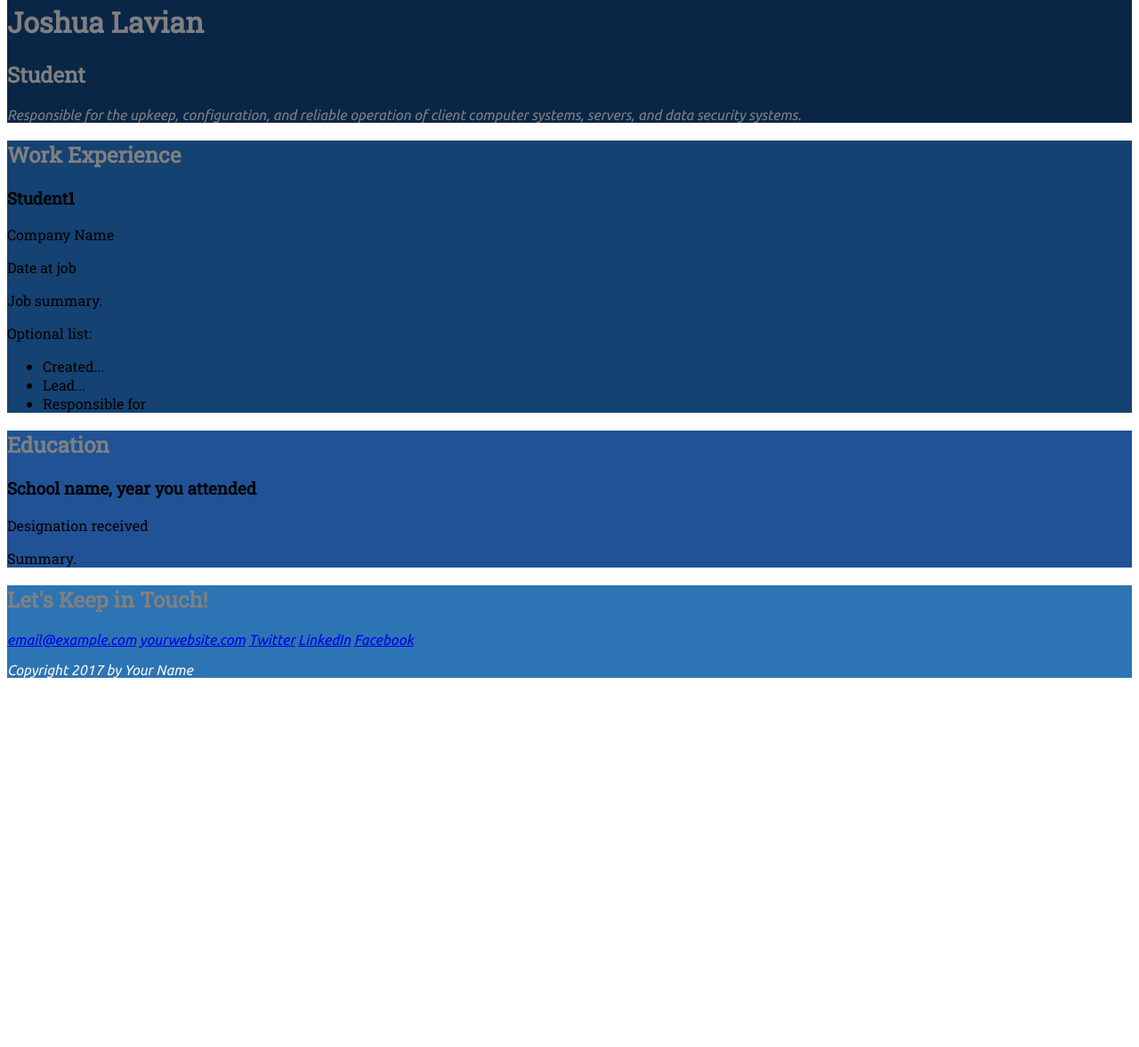
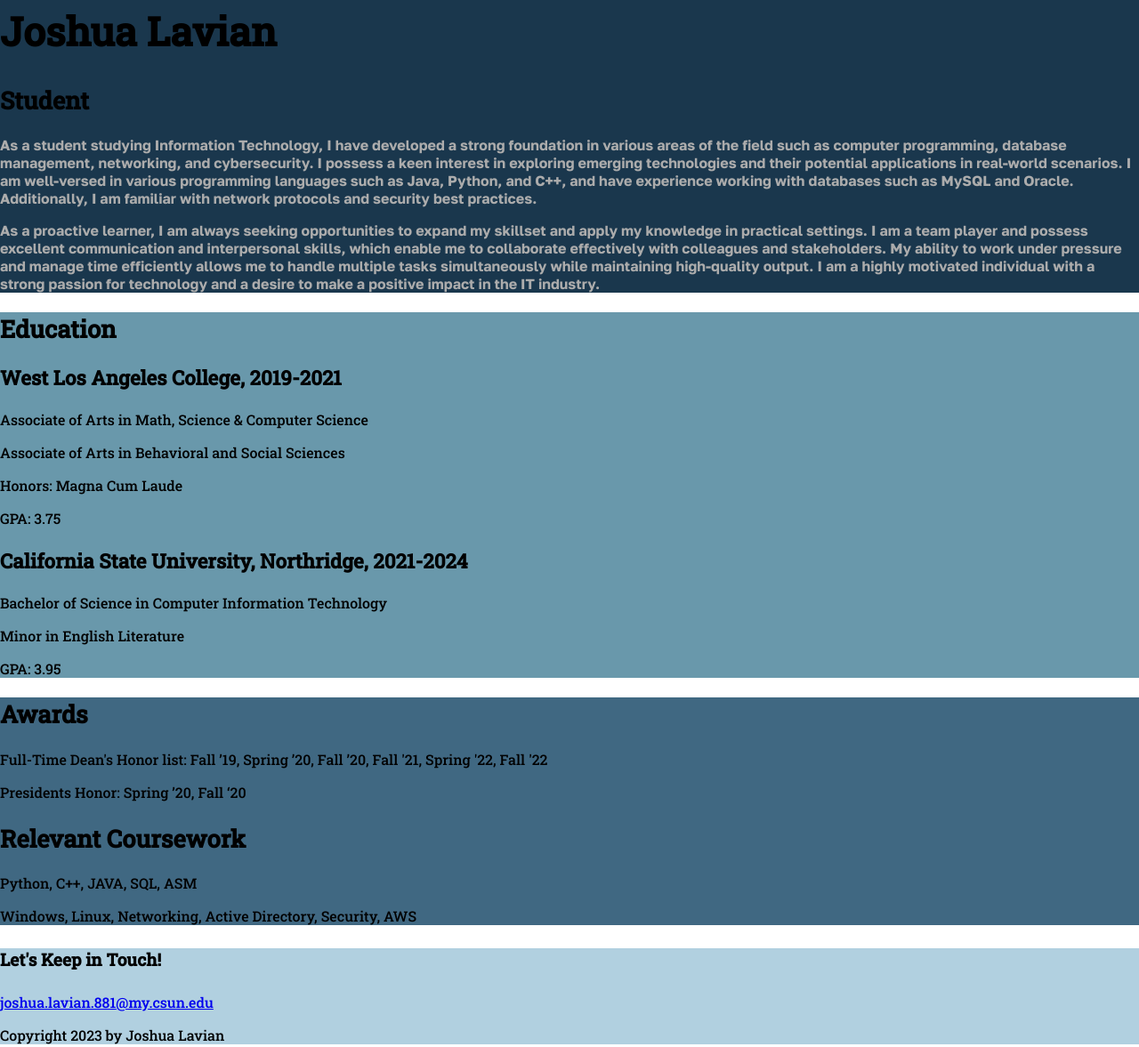
Before and after one commit to JL7L/cit-384-jl-hw6, a plain HTML site: page index.html in a window 1280 px wide. Shown: the part 329-1506 px from the top of the page at 89% size. Before the commit the page ends 1107 px from the top, so only its background shows below. Drawn offline with Linux system fonts and the light colour scheme.

Commit message:
finished hw6

```diff
--- a/css/styles.css
+++ b/css/styles.css
@@ -1,49 +1,69 @@
-/* https://colorhunt.co/palette/0a26471442722052952c74b3
-#0A2647
-#144272
-#205295
-#2C74B3
+/* https://colorhunt.co/palette/1a374d4068826998abb1d0e0
+#1A374D
+#406882
+#6998AB
+#B1D0E0
 */
 
 /* Global styles
 ------------------------------------*/
 body {
     font-family: 'Roboto Slab', serif;
-}
-h1, h2 {
-    font-family: 'Roboto Slab', serif;
-    color: grey;
+    margin: 0;
 }
 
-/* Header & Footer
+h1 {
+    font-family: 'Roboto Slab', serif;
+    color: black;
+    font-size: 2.8em;
+}
+
+h2 {
+    font-family: 'Roboto Slab', serif;
+    color: black;
+    font-size: 1.7em;
+}
+
+h3 {
+    font-family: 'Roboto Slab', serif;
+    font-size: 1.4em;
+}
+
+h4 {
+    font-size: 1.2em;
+}
+
+#copyright {
+    color: black;
+    font-family: 'Roboto Slab', serif;
+}
+
+/* Header
 ------------------------------------*/
 header {
-    background: #0A2647;
-    color: grey;
-    font-family: 'Bitter', serif;
-    font-family: 'Oswald', sans-serif;
-    font-family: 'Roboto Slab', serif;
-    font-family: 'Ubuntu', sans-serif;
+    background: #1A374D;
+    color: rgb(172, 172, 172);
+    font-family: 'Golos Text', sans-serif;
 }
-
-footer {
-    background: #2C74B3;
-    color: whitesmoke;
-    font-family: 'Bitter', serif;
-    font-family: 'Oswald', sans-serif;
-    font-family: 'Roboto Slab', serif;
-    font-family: 'Ubuntu', sans-serif;
-}
-
-/* Work Experience
-------------------------------------*/
-#Work {
-    background:#144272 ;
-}
-
 
 /* Education
 ------------------------------------*/
 #Education {
-    background: #205295;
+    background: #6998AB;
+    font-family: 'Roboto Slab', serif;
 }
+
+/* Awards and Relevant Coursework
+------------------------------------*/
+#Work {
+    background:#406882;
+    font-family: 'Roboto Slab', serif;
+}
+
+
+/* Footer
+------------------------------------*/
+footer {
+    background: #B1D0E0;
+    font-family: 'Roboto Slab', serif;
+}
--- a/index.html
+++ b/index.html
@@ -4,16 +4,18 @@
     <meta charset="UTF-8" />
     <meta name="viewport" content="width=device-width, initial-scale=1.0" />
     <title>Your Name | Resume</title>
+    <!-- Roboto Slab (Medium 500) -->
     <link rel="preconnect" href="https://fonts.googleapis.com" />
     <link rel="preconnect" href="https://fonts.gstatic.com" crossorigin />
     <link
-      href="https://fonts.googleapis.com/css2?family=Roboto+Slab&display=swap"
+      href="https://fonts.googleapis.com/css2?family=Roboto+Slab:wght@500&display=swap"
       rel="stylesheet"
     />
+    <!-- Golos Text (Bold 700) -->
     <link rel="preconnect" href="https://fonts.googleapis.com" />
     <link rel="preconnect" href="https://fonts.gstatic.com" crossorigin />
     <link
-      href="https://fonts.googleapis.com/css2?family=Bitter:wght@300&family=Oswald:wght@500&family=Roboto+Slab&family=Ubuntu:ital@1&display=swap"
+      href="https://fonts.googleapis.com/css2?family=Golos+Text:wght@700&display=swap"
       rel="stylesheet"
     />
     <link href="./css/styles.css" rel="stylesheet" type="text/css" />
@@ -28,62 +30,76 @@
       <h1>Joshua Lavian</h1>
       <h2>Student</h2>
       <p>
-        Responsible for the upkeep, configuration, and reliable operation of
-        client computer systems, servers, and data security systems.
+        As a student studying Information Technology, I have developed a strong
+        foundation in various areas of the field such as computer programming,
+        database management, networking, and cybersecurity. I possess a keen
+        interest in exploring emerging technologies and their potential
+        applications in real-world scenarios. I am well-versed in various
+        programming languages such as Java, Python, and C++, and have experience
+        working with databases such as MySQL and Oracle. Additionally, I am
+        familiar with network protocols and security best practices.
+      </p>
+      <p>
+        As a proactive learner, I am always seeking opportunities to expand my
+        skillset and apply my knowledge in practical settings. I am a team
+        player and possess excellent communication and interpersonal skills,
+        which enable me to collaborate effectively with colleagues and
+        stakeholders. My ability to work under pressure and manage time
+        efficiently allows me to handle multiple tasks simultaneously while
+        maintaining high-quality output. I am a highly motivated individual with
+        a strong passion for technology and a desire to make a positive impact
+        in the IT industry.
       </p>
     </header>
 
     <main>
-      <!-- // Work Experience -->
-      <section id="Work">
-        <h2>Work Experience</h2>
-
-        <!-- Job Details: copy this whole block to add more jobs -->
-        <h3>Student1</h3>
-        <p>Company Name</p>
-        <p>Date at job</p>
-
-        <!-- Add as many paragraphs as you need. -->
-        <p>Job summary.</p>
-
-        <!-- This list can be deleted if you don't want to use it. -->
-        <p>Optional list:</p>
-        <ul>
-          <li>Created...</li>
-          <li>Lead...</li>
-          <li>Responsible for</li>
-        </ul>
-        <!-- end of Job Details block. -->
-      </section>
-
       <!-- // Education -->
       <section id="Education">
         <h2>Education</h2>
 
         <!-- School details: copy this whole block to add more schools. -->
-        <h3>School name, year you attended</h3>
-        <p>Designation received</p>
+        <h3>West Los Angeles College, 2019-2021</h3>
+        <p>Associate of Arts in Math, Science & Computer Science</p>
+        <p>Associate of Arts in Behavioral and Social Sciences</p>
+        <p>Honors: Magna Cum Laude</p>
+        <p>GPA: 3.75</p>
+
+        <!-- School details: copy this whole block to add more schools. -->
+        <h3>California State University, Northridge, 2021-2024</h3>
+        <p>Bachelor of Science in Computer Information Technology</p>
+        <p>Minor in English Literature</p>
+        <p>GPA: 3.95</p>
 
         <!-- Add as many paragraphs as you need. -->
-        <p>Summary.</p>
         <!-- End of school details. -->
+      </section>
+
+      <!-- // Awards and Relevant Coursework -->
+      <section id="Work">
+        <h2>Awards</h2>
+        <p>
+          Full-Time Dean's Honor list: Fall ’19, Spring ’20, Fall ’20, Fall '21,
+          Spring '22, Fall '22
+        </p>
+
+        <p>Presidents Honor: Spring ’20, Fall ‘20</p>
+        <h2>Relevant Coursework</h2>
+        <p>Python, C++, JAVA, SQL, ASM</p>
+        <p>Windows, Linux, Networking, Active Directory, Security, AWS</p>
+        <!-- end of section -->
       </section>
     </main>
 
     <!-- // Footer & contact info -->
     <footer>
-      <h2>Let's Keep in Touch!</h2>
+      <h4>Let's Keep in Touch!</h4>
 
       <!-- Social media and contact links. Add or remove any networks. -->
       <div>
-        <a href="mailto:email@example.com">email@example.com</a>
-        <a href="http://yourwebsite.com" target="_blank">yourwebsite.com</a>
-        <a href="#" target="_blank">Twitter</a>
-        <a href="#" target="_blank">LinkedIn</a>
-        <a href="#" target="_blank">Facebook</a>
+        <a href="mailto:email@example.com">joshua.lavian.881@my.csun.edu</a>
       </div>
 
-      <p>Copyright 2017 by Your Name</p>
+      <p id="copyright">Copyright 2023 by Joshua Lavian</p>
     </footer>
   </body>
 </html>
```
